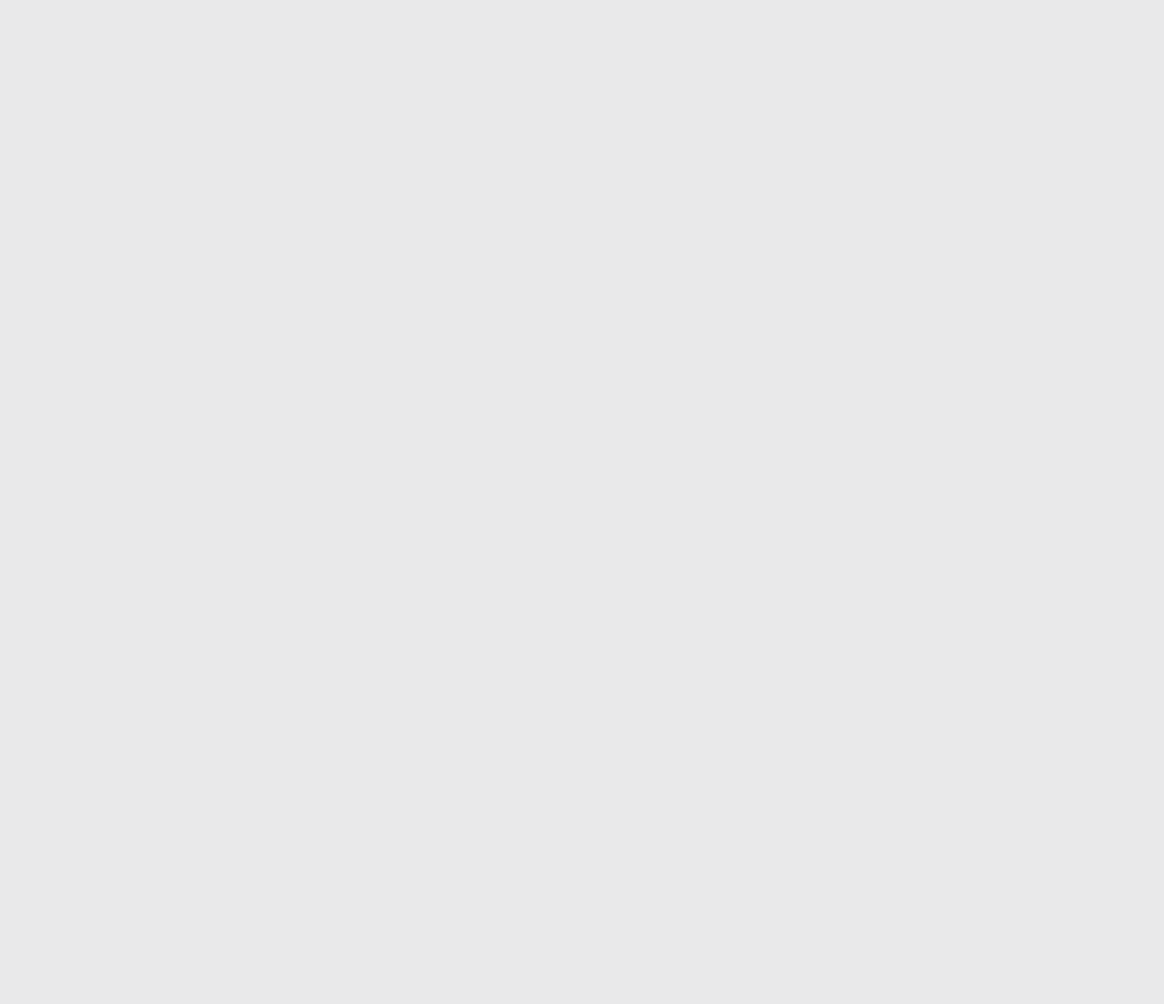
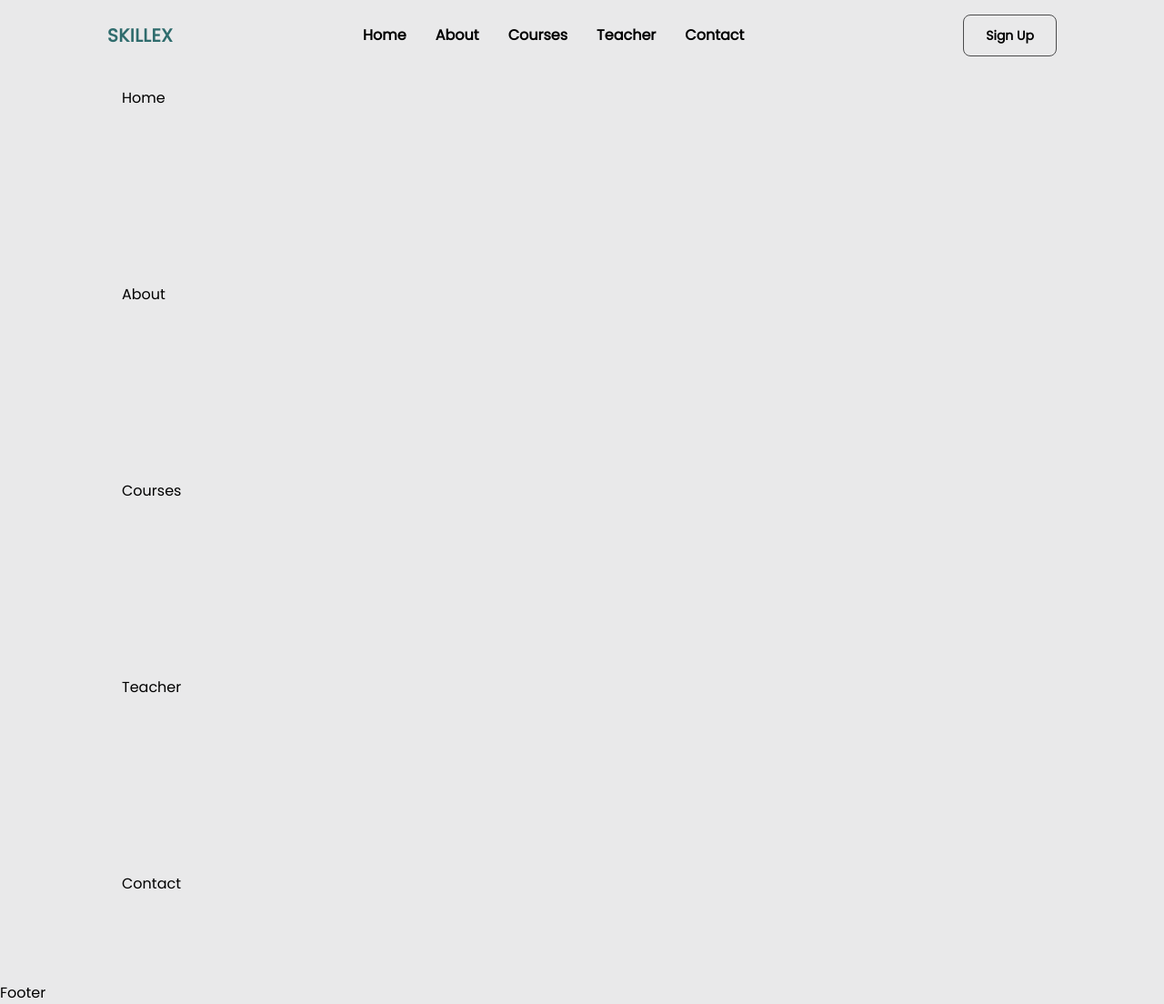
Before and after one commit to QurbanovaLamiya/Tailwind_Project, a React (Create React App) app: page / in a window 1280 px wide. Shown: the whole page at 91% size. Before the commit the page ends 800 px from the top, so only its background shows below. Built offline with nearby package versions, Linux system fonts and the light colour scheme.

Commit message:
Added navbar logo links and button

```diff
--- a/src/components/About/index.js
+++ b/src/components/About/index.js
@@ -1,8 +1,8 @@
 
 const About = () => {
   return (
-    <div>
-
+    <div className="section">
+      About
     </div>
   )
 }
--- a/src/components/Contact/index.js
+++ b/src/components/Contact/index.js
@@ -1,8 +1,8 @@
 
 const Contact = () => {
   return (
-    <div>
-
+    <div className="section">
+      Contact
     </div>
   )
 }
--- a/src/components/Courses/index.js
+++ b/src/components/Courses/index.js
@@ -1,8 +1,8 @@
 
 const Courses = () => {
   return (
-    <div>
-
+    <div className="section">
+Courses
     </div>
   )
 }
--- a/src/components/Footer/index.js
+++ b/src/components/Footer/index.js
@@ -1,5 +1,5 @@
 const Footer = () => {
-  return <div></div>;
+  return <div>Footer</div>;
 };
 
 export default Footer;
--- a/src/components/Header/index.js
+++ b/src/components/Header/index.js
@@ -1,5 +1,30 @@
+import { HiMenuAlt1 } from "react-icons/hi";
+import { navLinks } from "../../constant/Path";
+import NavLink from "../NavLink";
+
 const Header = () => {
-  return <h1></h1>;
+  return (
+    <header className="fixed w-full top-0 left-0 z-20">
+      <div>
+        <div className="container mx-auto flex items-center justify-between py-4 px-2">
+          <div className="flex items-center gap-4">
+            <HiMenuAlt1 className="text-3xl cursor-pointer sm:hidden" />
+            <span className="text-xl text-Teal uppercase font-bold tracking-wide">
+              Skillex
+            </span>
+          </div>
+          <nav className="sm:flex items-center hidden">
+            {navLinks.map((path) => (
+              <NavLink key={path.id} {...path} />
+            ))}
+          </nav>
+          <button className="py-3 px-6 font-bold text-sm border border-solid rounded-lg border-gray">
+            Sign Up
+          </button>
+        </div>
+      </div>
+    </header>
+  );
 };
 
 export default Header;
--- a/src/components/Home/index.js
+++ b/src/components/Home/index.js
@@ -1,8 +1,8 @@
 
 const Home = () => {
   return (
-    <div>
-
+    <div className="section">
+      Home
     </div>
   )
 }
--- a/src/components/Teacher/index.js
+++ b/src/components/Teacher/index.js
@@ -1,8 +1,8 @@
 
 const Teacher = () => {
   return (
-    <div>
-
+    <div className="section">
+      Teacher
     </div>
   )
 }
```
